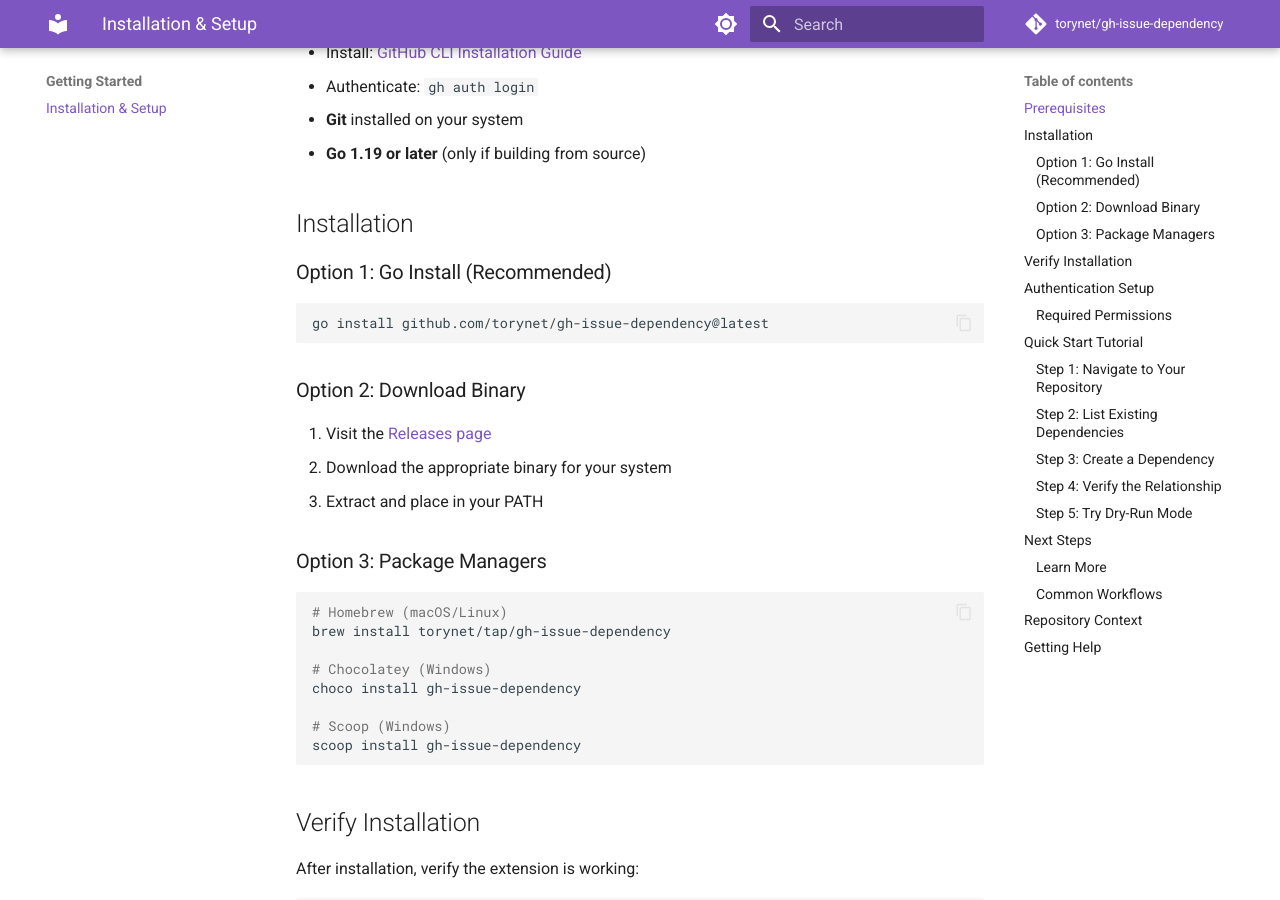
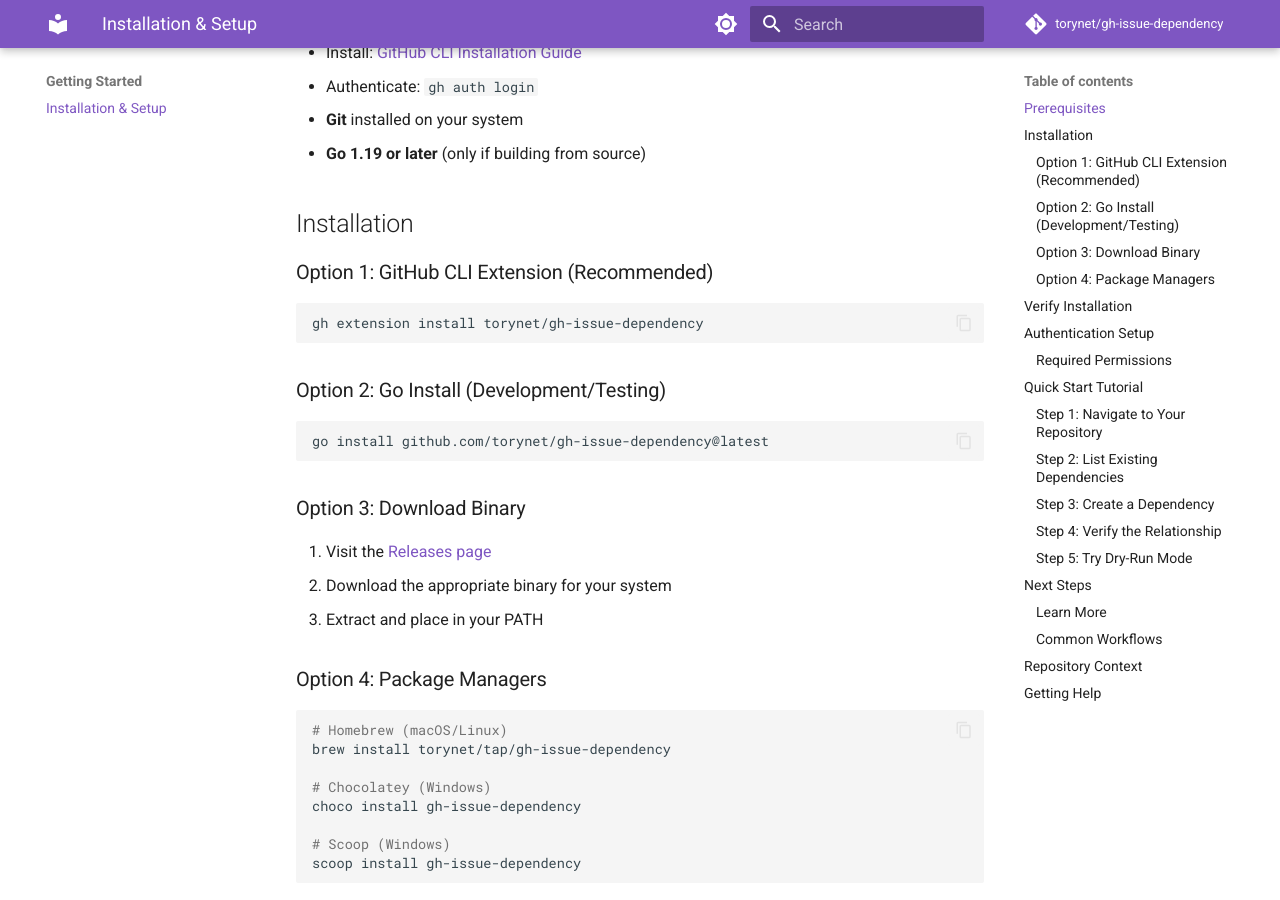
Before and after one commit to torynet/gh-issue-dependency, an MkDocs documentation site: the page built from docs/getting-started/index.md, in a window 1280 px wide and 900 px high, scrolled down 405 px. Built offline with MkDocs 1.6.1 and Material for MkDocs 9.7.7, drawn with Linux system fonts in a browser that asks for light colours; comment, search, counter and statistics services are not loaded.

Commit message:
fix: prioritize GitHub CLI extension installation in documentation
- Update README.md to recommend 'gh extension install' as primary method
- Clarify 'go install' as alternative for development/testing
- Fix verification commands to match installation method
- Update docs/getting-started/, docs/examples/, and docs/troubleshooting/
- Ensure consistent installation instructions across all documentation

Fixes #39

````diff
--- a/docs/examples/index.md
+++ b/docs/examples/index.md
@@ -298,8 +298,8 @@ jobs:
     steps:
       - name: Check if issue unblocks others
         run: |
-          # Install gh-issue-dependency
-          go install github.com/torynet/gh-issue-dependency@latest
+          # Install gh-issue-dependency as extension
+          gh extension install torynet/gh-issue-dependency
 
           # Find issues blocked by this one
           blocked_issues=$(gh issue-dependency list ${{ github.event.issue.number }} --format json | jq -r '.blocks[]?.number')
--- a/docs/getting-started/index.md
+++ b/docs/getting-started/index.md
@@ -14,19 +14,25 @@ Before installing gh-issue-dependency, make sure you have:
 
 ## Installation
 
-### Option 1: Go Install (Recommended)
+### Option 1: GitHub CLI Extension (Recommended)
+
+```bash
+gh extension install torynet/gh-issue-dependency
+```
+
+### Option 2: Go Install (Development/Testing)
 
 ```bash
 go install github.com/torynet/gh-issue-dependency@latest
 ```
 
-### Option 2: Download Binary
+### Option 3: Download Binary
 
 1. Visit the [Releases page](https://github.com/torynet/gh-issue-dependency/releases)
 2. Download the appropriate binary for your system
 3. Extract and place in your PATH
 
-### Option 3: Package Managers
+### Option 4: Package Managers
 
 ```bash
 # Homebrew (macOS/Linux)
````
Also changed, not shown: README.md (+13 -3 lines), docs/troubleshooting/index.md (+6 -1 lines).
